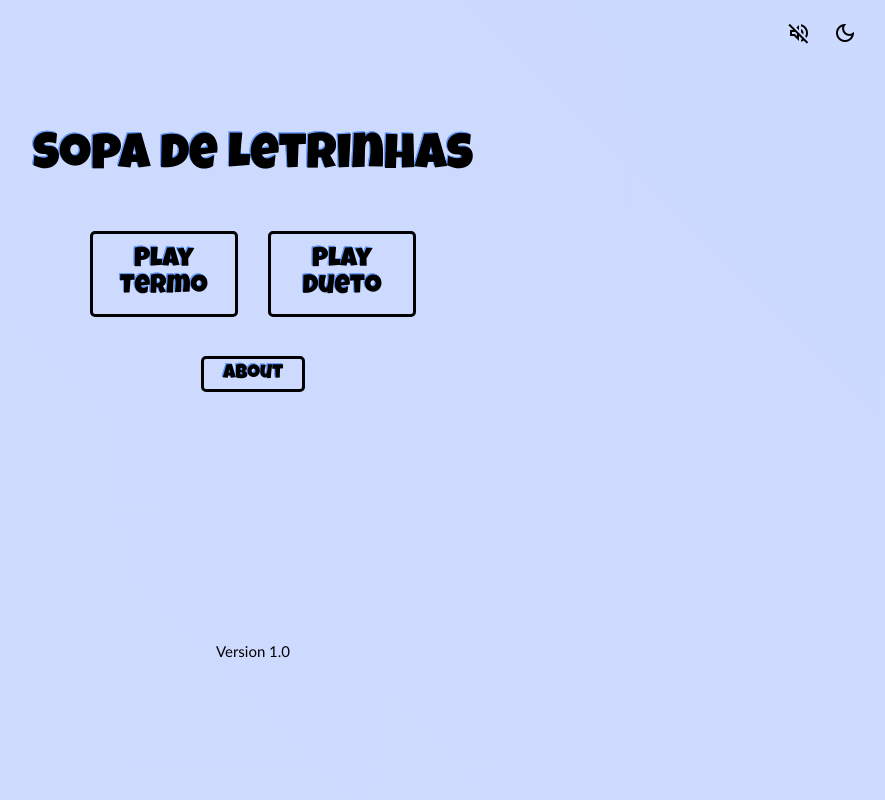
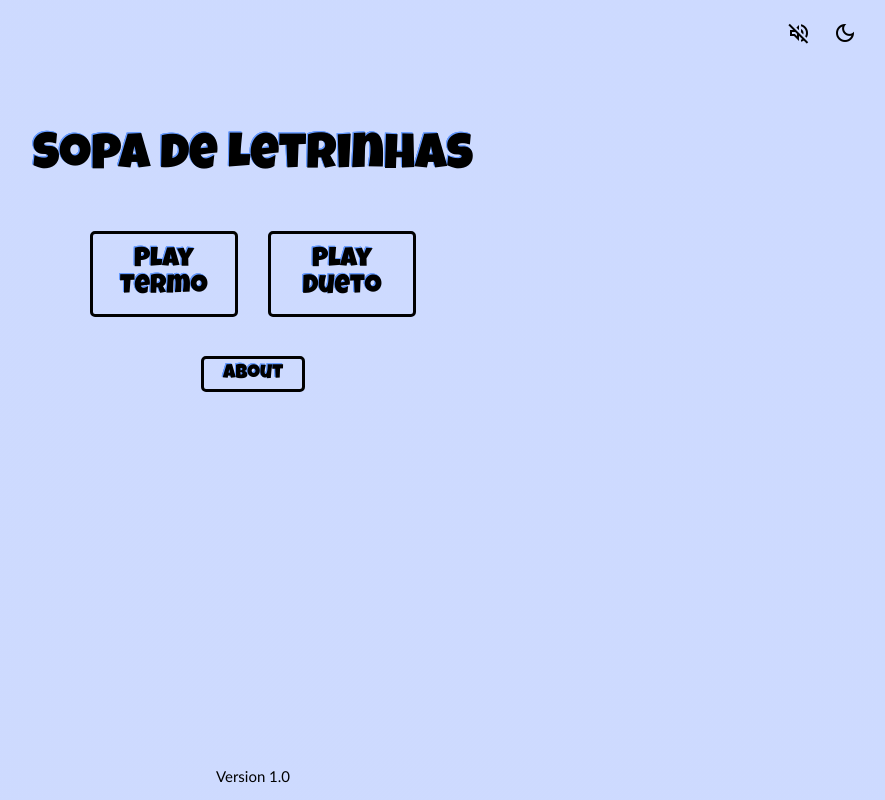
Before and after one commit to ArthurGerman/projeto_letrinha, a SvelteKit app: page / in a window 1280 px wide. Shown: the whole page, without its empty margins (387-1272 px from the left). Built offline with nearby package versions, Linux system fonts and the light colour scheme; no server answers.

Commit message:
modificação no parágrafo que imprime a versão do jogo

```diff
--- a/src/routes/+page.svelte
+++ b/src/routes/+page.svelte
@@ -63,12 +63,7 @@
 		<a class="options" id="about" href="/about" title="about the game">About</a>
 	</div>
 
-	<p id="version"
-		style="
-			font-family: 'Gill Sans', 'Gill Sans MT', Calibri, 'Trebuchet MS', sans-serif;
-			font-size: 15px; margin-top: 250px
-		">
-
+	<p id="version"> <!--Imprime a versão que o jogo se encontra com base na quantidade de commits feitos. A quantidade mostrada é atualizada em tempo real-->
 		Version 1.{totalCommits}
-	</p> <!--Imprime a versão que o jogo se encontra com base na quantidade de commits feitos. A quantidade mostrada é atualizada em tempo real-->
+	</p>
 </div>
--- a/src/styles/global.css
+++ b/src/styles/global.css
@@ -212,18 +212,12 @@ a#about{ /* Estilização específica*/
     color: var(--hover_dark);
 }
 
-/*=======EFEITO DE LINHA=======*/
-/* .menu::after{
-    content: " ";
-    width: 0%;
-    height: 2px;
-    background-color: rgb(102, 145, 255);
-    position: absolute;
+
+
+/* Estilização do parágrafo da versão do jogo*/
+p#version{
+    font-family: 'Gill Sans', 'Gill Sans MT', Calibri, 'Trebuchet MS', sans-serif;
+    font-size: 15px;
+    position: fixed;
     bottom: 0;
-    left: 0;
-    transition: 0.5s ease-in-out;
 }
-
-.menu:hover::after{
-    width: 102%;
-} */
```
